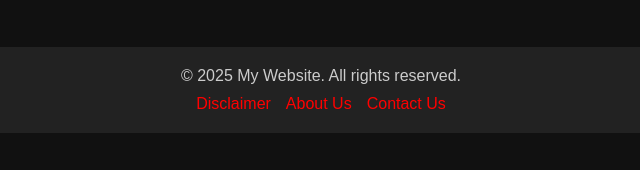
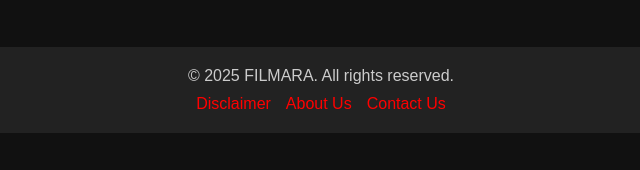
Before and after one commit to alvicramirez23/filmara, a plain HTML site: page my-website/index.html in a window 1280 px wide. Shown: the part 627-797 px from the top of the page, 319-959 px from the left. Drawn offline with Linux system fonts and the light colour scheme; no server answers.

Commit message:
Update index.html

```diff
--- a/my-website/index.html
+++ b/my-website/index.html
@@ -2,7 +2,7 @@
 <head>
   <meta charset="UTF-8" />
   <meta name="viewport" content="width=device-width, initial-scale=1.0"/>
-  <title>My Website</title>
+  <title>FILMARA</title>
   <link rel="stylesheet" href="css/home.css">
   <link rel="preload" href="css/home.css" as="style">
   <link rel="preload" href="js/home.js" as="script">
@@ -71,7 +71,7 @@
 
 <footer class="footer">
   <div class="footer-content">
-    <p>&copy; 2025 My Website. All rights reserved.</p>
+    <p>&copy; 2025 FILMARA. All rights reserved.</p>
     <div class="footer-links">
       <a href="#">Disclaimer</a>
       <a href="#">About Us</a>
```
